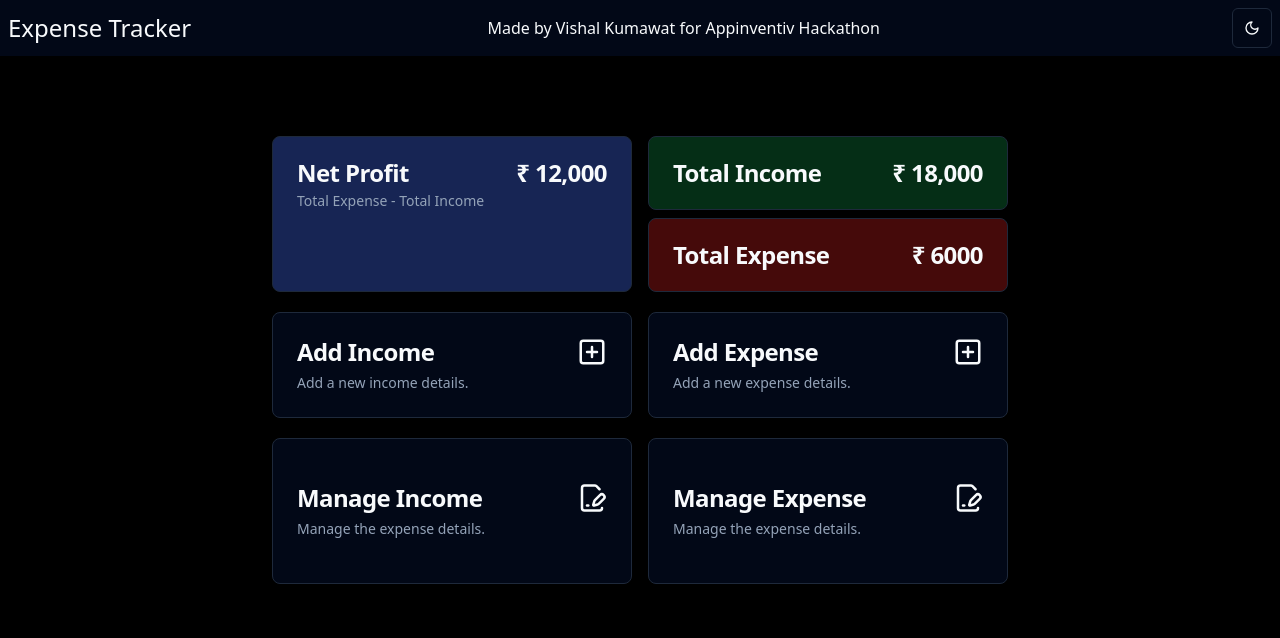
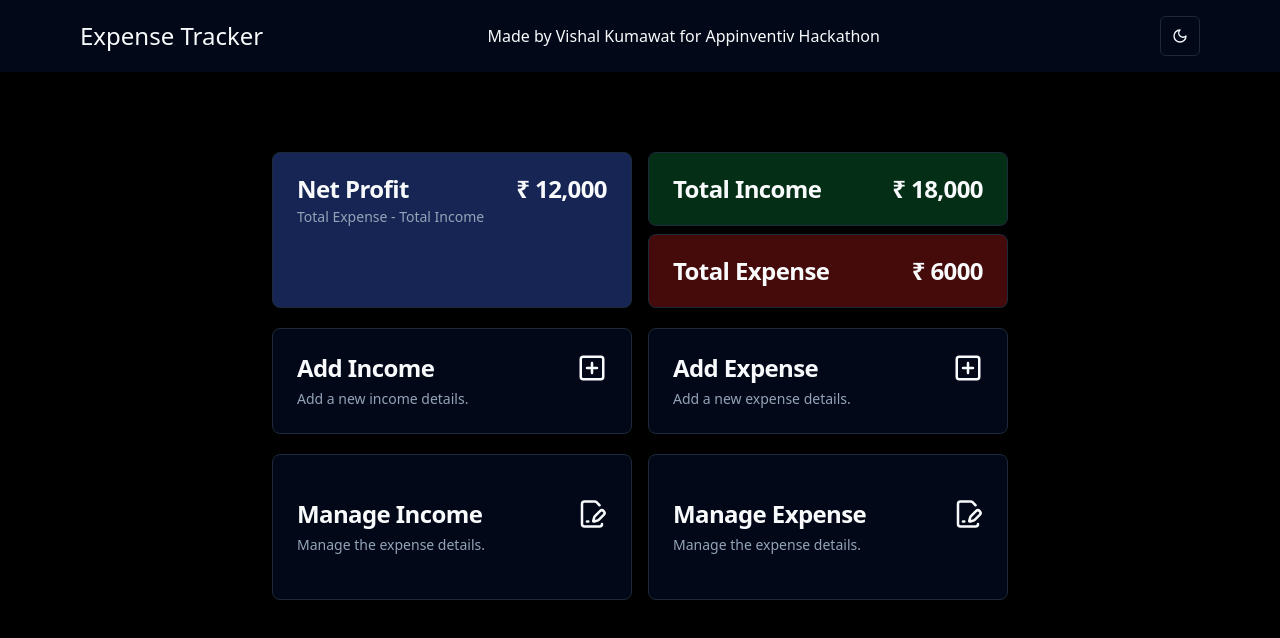
Before and after one commit to vishal-kumawat-appinventiv/hackathon-day1, a React (Vite) app: page / in a window 1280 px wide. Shown: the top 638 px of the page. Built offline with nearby package versions, Linux system fonts and the light colour scheme.

Commit message:
navbar ui

```diff
--- a/src/components/Navbar.tsx
+++ b/src/components/Navbar.tsx
@@ -1,9 +1,12 @@
+import { useNavigate } from "react-router-dom";
 import { ModeToggle } from "./mode-toggle";
 
 const Navbar = () => {
+  const navigate = useNavigate();
   return (
-    <div className="p-2 flex items-center justify-between bg-gray-100 dark:bg-background">
-      <div>
+    <div className="bg-gray-100 dark:bg-background">
+      <div className="max-w-6xl mx-auto p-4 flex items-center justify-between">
+        <div onClick={() => navigate("/")} className="cursor-pointer">
           <h1 className="text-2xl">Expense Tracker</h1>
         </div>
         <div className="hidden md:block pr-14">
@@ -13,6 +16,7 @@ const Navbar = () => {
           <ModeToggle />
         </div>
       </div>
+    </div>
   );
 };
 
```
Lines whose indentation alone changed are shown as unchanged.
